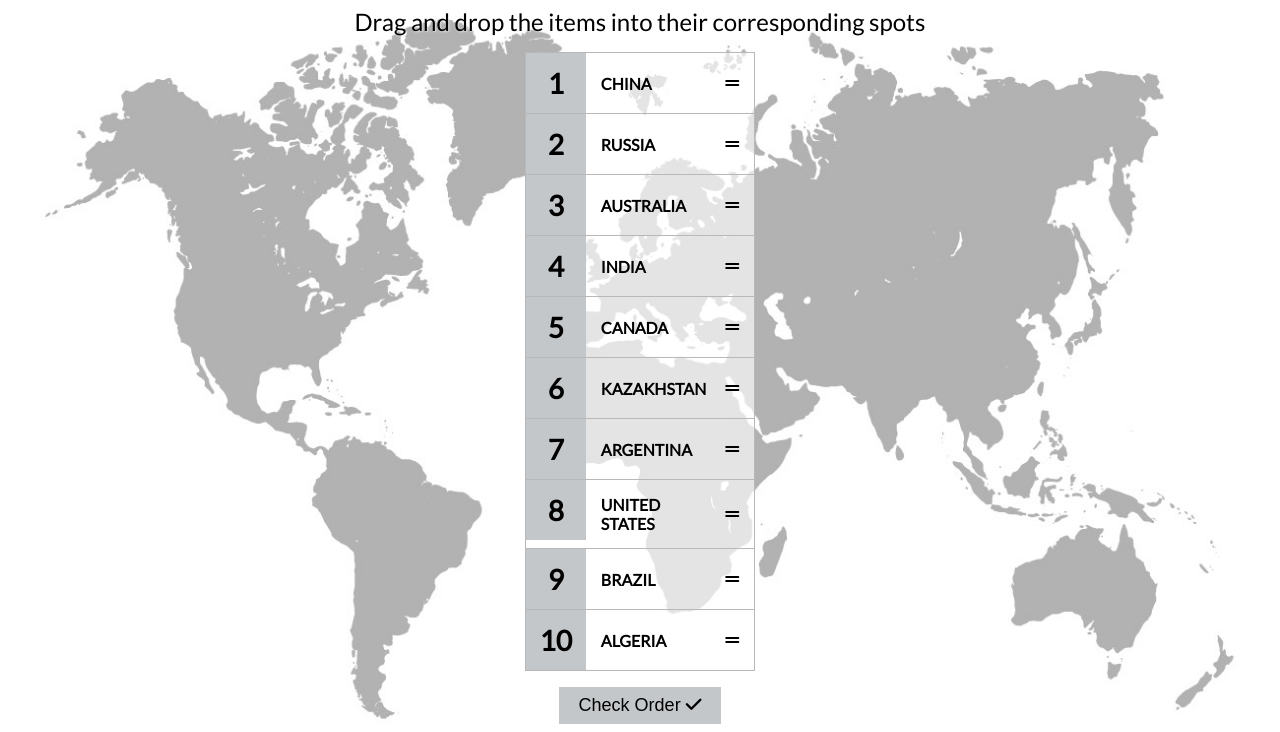
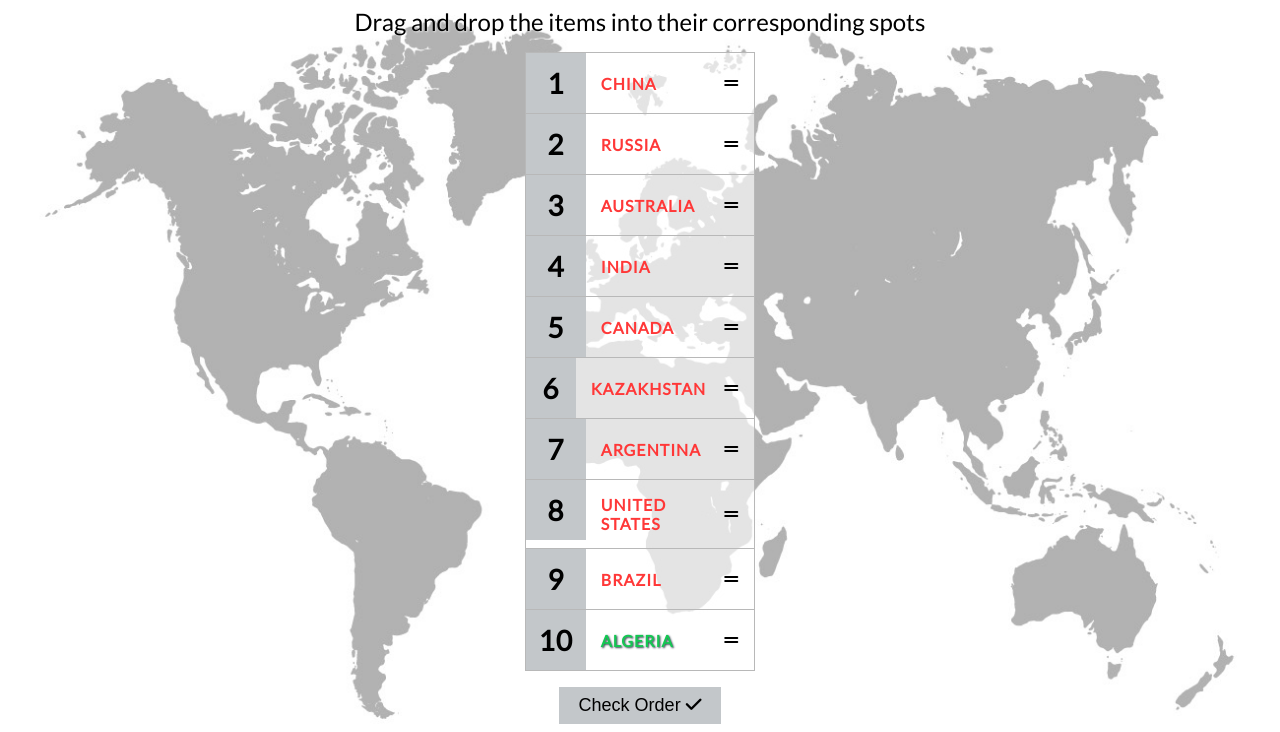
Before and after one commit to lenariem/sortable_list, a plain HTML site: page index.html in a window 1280 px wide. Both pictures are taken after a click on the button "Check Order". Shown: the part 68-800 px from the top of the page. Drawn offline with Linux system fonts and the light colour scheme.

Commit message:
check the order

```diff
--- a/script.js
+++ b/script.js
@@ -16,7 +16,7 @@ const largestCountries = [
 
 // Store list items
 const listItems = [];
-console.log(listItems)
+//console.log(listItems);
 
 let dragStartIndex;
 
@@ -48,6 +48,7 @@ function createList() {
 }
 
 function dragStart() {
+  //console.log('Event: ', 'dragstart');
   dragStartIndex = +this.closest('li').getAttribute('data-index');
 }
 
@@ -70,12 +71,30 @@ function dragDrop() {
   this.classList.remove('over');
 }
 
+//swap list items that are drag and drop
 function swapItems(fromIndex, toIndex) {
   const itemOne = listItems[fromIndex].querySelector('.draggable');
   const itemTwo = listItems[toIndex].querySelector('.draggable');
 
   listItems[fromIndex].appendChild(itemTwo);
   listItems[toIndex].appendChild(itemOne);
+}
+
+//check the order of list items
+function checkOrder() {
+  listItems.forEach((listItem, index) => {
+    const countryName = listItem.querySelector('.draggable').innerText.trim();
+console.log( countryName )
+    if(countryName !== largestCountries[index].toUpperCase()) {
+      listItem.classList.add('wrong');
+      console.log( countryName );
+      console.log(largestCountries[index])
+    } else {
+      listItem.classList.remove('wrong');
+      console.log( countryName )
+      listItem.classList.add('right');
+    }
+  });
 }
 
 function addEventListeners() {
@@ -92,5 +111,6 @@ function addEventListeners() {
     item.addEventListener('dragenter', dragEnter);
     item.addEventListener('dragleave', dragLeave);
   })
+}
 
-}
+check.addEventListener('click', checkOrder);
--- a/style.css
+++ b/style.css
@@ -55,6 +55,7 @@ h1 {
   text-transform: uppercase;
   font-weight: 600;
   flex: 1;
+  letter-spacing: 1px;
   /* height: 60px */
 }
 
@@ -84,7 +85,8 @@ h1 {
 }
 
 .draggable-list li.right .country-name {
-  color: #3ae374;
+  color: #13c752;
+  text-shadow: 1px 1px 2px var(--text-color);
 }
 
 .draggable-list li.wrong .country-name {
```
Also changed, not shown: index.html (+0 -1 lines).
